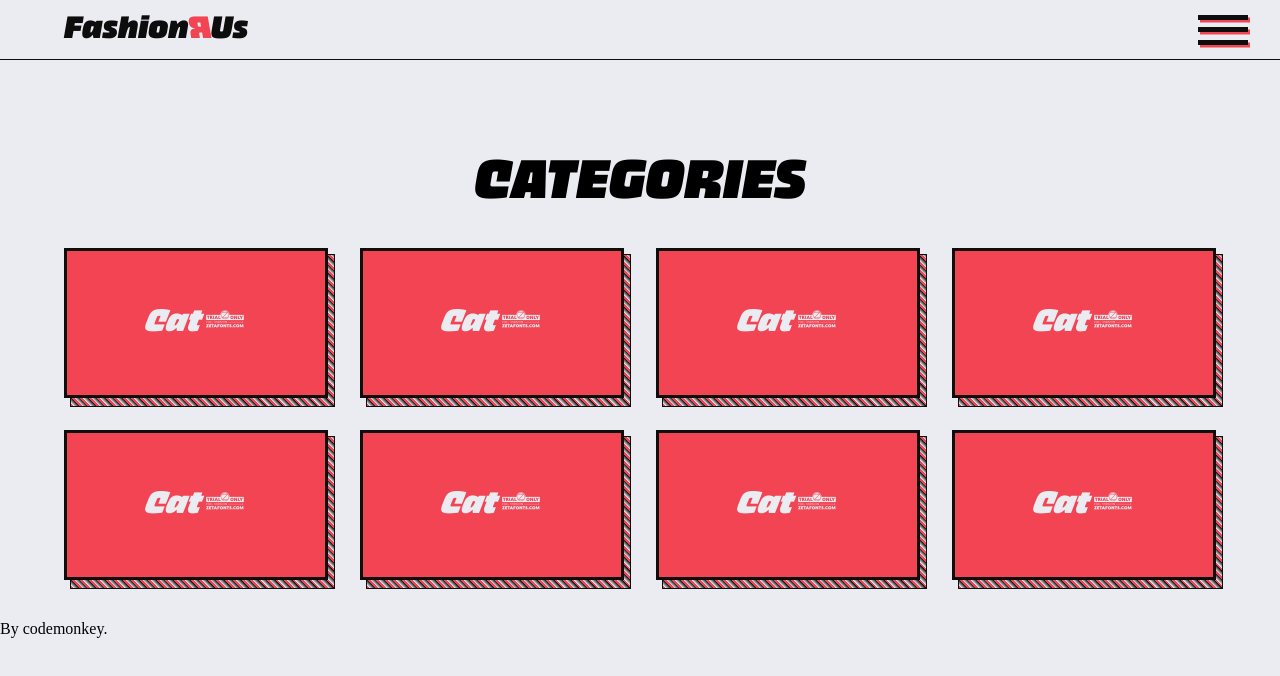
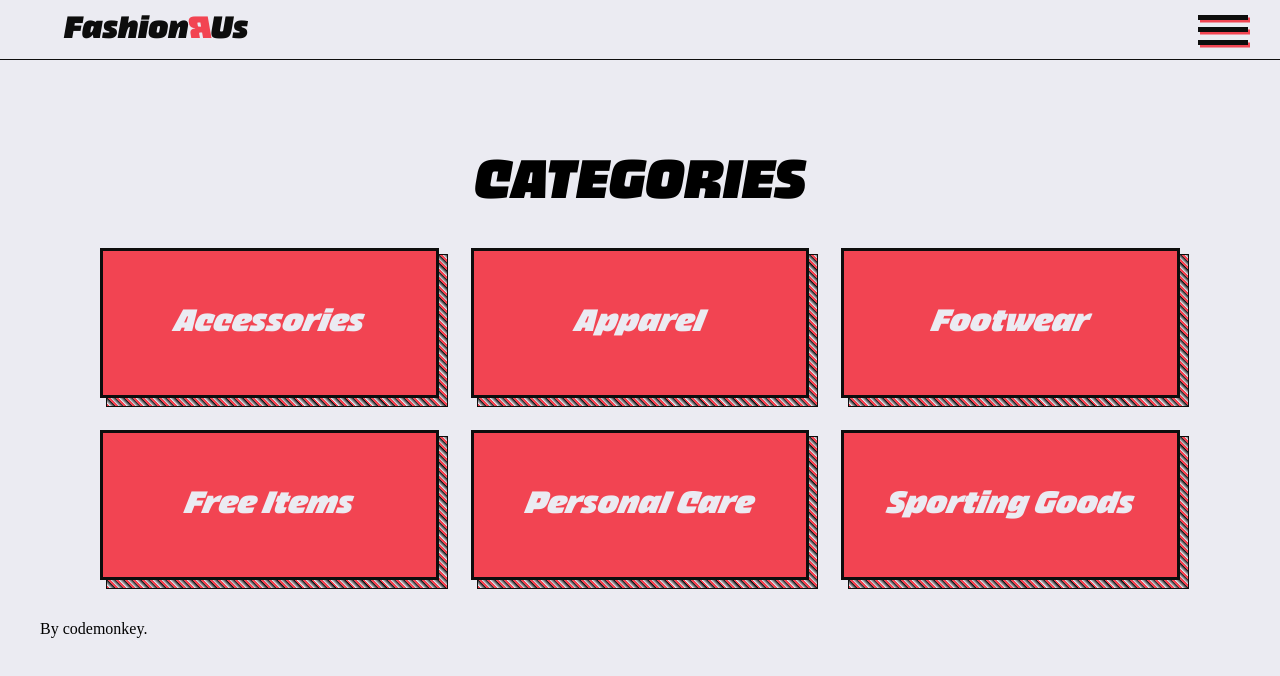
Before and after one commit to ExManubis/web_ii, a plain HTML site: page public/index.html in a window 1280 px wide. Drawn offline with Linux system fonts and the light colour scheme.

Commit message:
feat(max-width): Add max-width for body
Added max-width to the body, so that website doesnt stretch too much.

```diff
--- a/public/css/style.css
+++ b/public/css/style.css
@@ -77,7 +77,8 @@ header {
 }
 
 body {
-  margin-top: 15vh;
+  max-width: 1200px;
+  margin: 15vh auto 0 auto;
   padding: 5vh 0;
   background: var(--white);
 }
@@ -100,7 +101,7 @@ a {
 .categories {
   display: flex;
   flex-direction: column;
-  width: 90vw;
+  width: 90%;
   margin: 0 auto;
   text-align: center;
 }
--- a/public/index.html
+++ b/public/index.html
@@ -25,56 +25,42 @@
         <div class="cat_link_container">
           <a href="productlist.html">
             <div class="box">
-              <h3>Cat1</h3>
+              <h3>Accessories</h3>
             </div>
           </a>
         </div>
         <div class="cat_link_container">
           <a href="productlist.html">
             <div class="box">
-              <h3>Cat2</h3>
+              <h3>Apparel</h3>
             </div>
           </a>
         </div>
         <div class="cat_link_container">
           <a href="productlist.html">
             <div class="box">
-              <h3>Cat3</h3>
+              <h3>Footwear</h3>
             </div>
           </a>
         </div>
         <div class="cat_link_container">
           <a href="productlist.html">
             <div class="box">
-              <h3>Cat4</h3>
+              <h3>Free Items</h3>
             </div>
           </a>
         </div>
         <div class="cat_link_container">
           <a href="productlist.html">
             <div class="box">
-              <h3>Cat5</h3>
+              <h3>Personal Care</h3>
             </div>
           </a>
         </div>
         <div class="cat_link_container">
           <a href="productlist.html">
             <div class="box">
-              <h3>Cat6</h3>
-            </div>
-          </a>
-        </div>
-        <div class="cat_link_container">
-          <a href="productlist.html">
-            <div class="box">
-              <h3>Cat7</h3>
-            </div>
-          </a>
-        </div>
-        <div class="cat_link_container">
-          <a href="productlist.html">
-            <div class="box">
-              <h3>Cat8</h3>
+              <h3>Sporting Goods</h3>
             </div>
           </a>
         </div>
```
